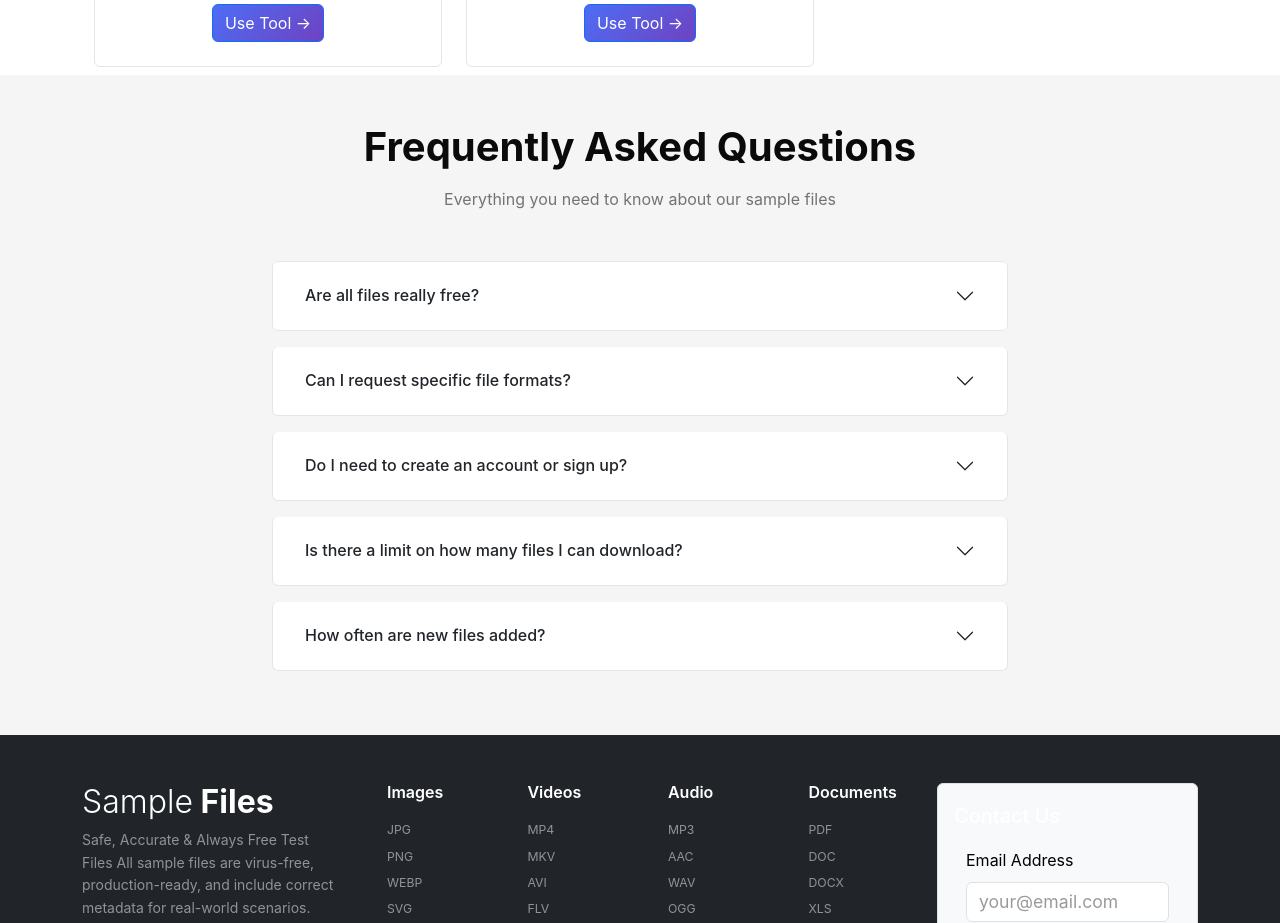
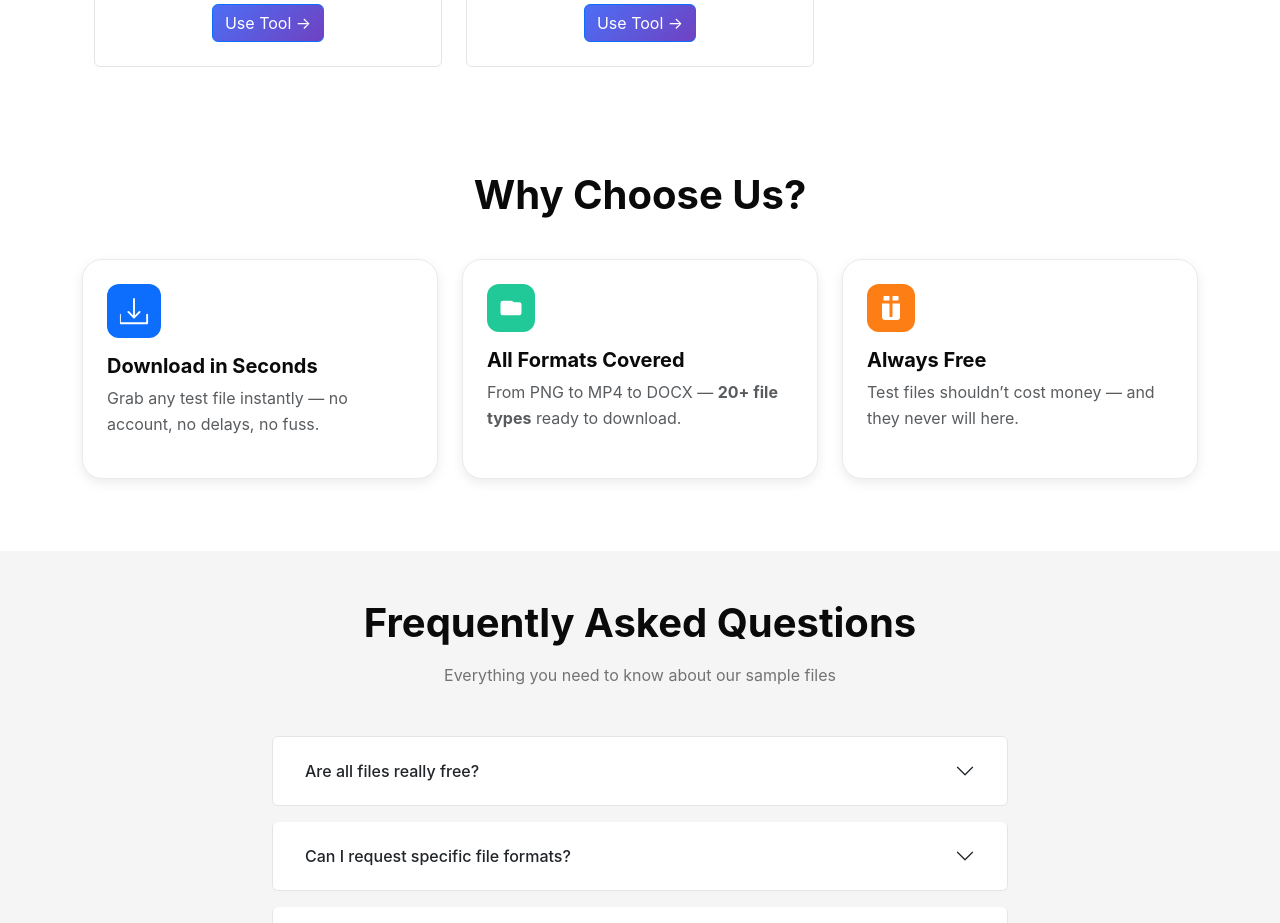
Before and after one commit to vishaldhanotiya/sample-file-hub, a React (Create React App) app: page / in a window 1280 px wide. Shown: the part 1900-2823 px from the top of the page. Built offline with nearby package versions, Linux system fonts and the light colour scheme.

Commit message:
Added about us section

```diff
--- a/src/components/AboutUs/AboutUs.jsx
+++ b/src/components/AboutUs/AboutUs.jsx
@@ -2,7 +2,9 @@ export default function AboutUs() {
   return (
     <div className="bg-gradient bg-white">
       <div className="container my-5 py-4">
-        <h3 className="text-center mb-5 fw-bold py-4">Why Choose Us?</h3>
+        <h3 className="text-center display-6 fw-bold mb-3 py-4">
+          Why Choose Us?
+        </h3>
 
         <div className="row g-4">
           {/* Card 1 */}
--- a/src/components/Home/NewHome.jsx
+++ b/src/components/Home/NewHome.jsx
@@ -7,6 +7,7 @@ import { trackCardClick } from "../../utils/Analytics";
 import SearchBar from "../SearchBar/NewSearchBar";
 import { useNavigate } from "react-router-dom";
 import ToolsSection from "../ToolsSection";
+import AboutUs from "../AboutUs/AboutUs";
 
 export default function NewHome() {
   const [expandedFaq, setExpandedFaq] = useState(null);
@@ -263,6 +264,7 @@ export default function NewHome() {
 
         </div>
       </section>
+          <AboutUs />
       <section id={"faq"} className="py-5 bg-muted-custom">
         <div className="container">
           <div className="row justify-content-center">
```
